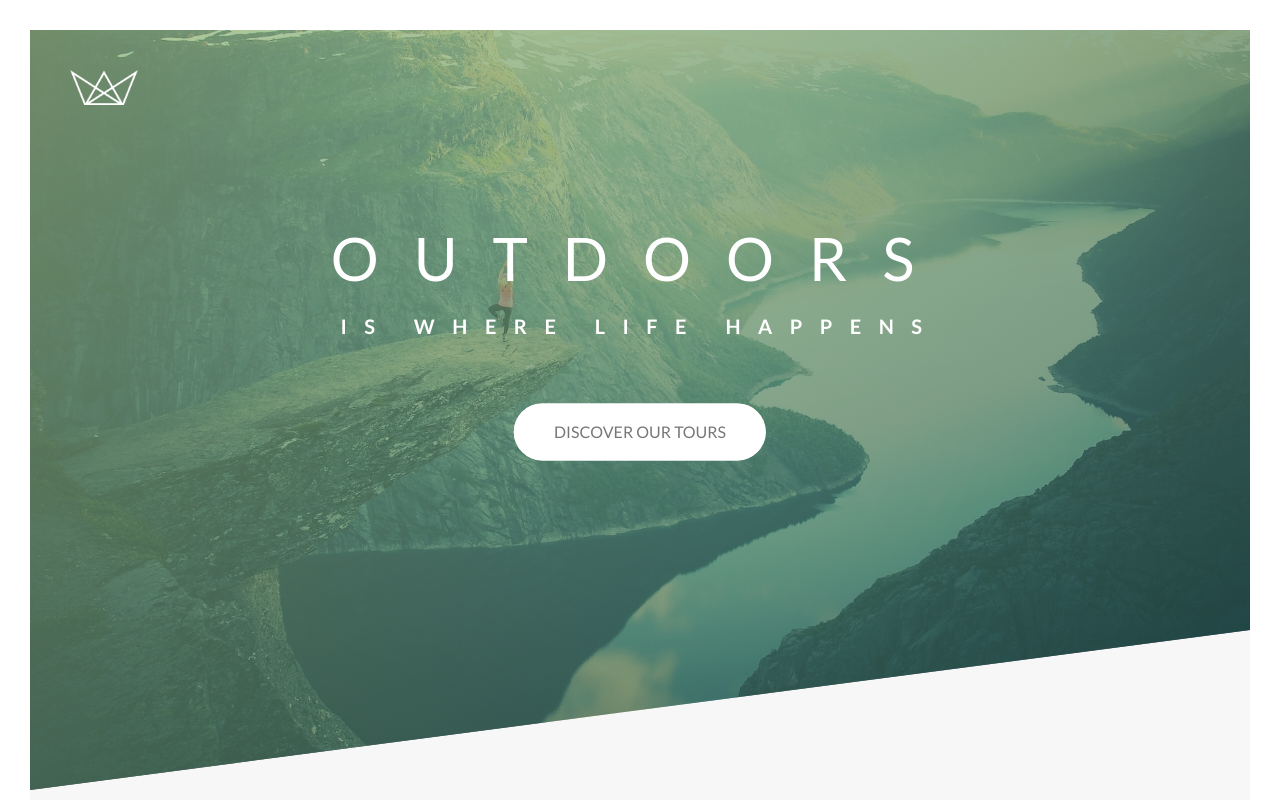
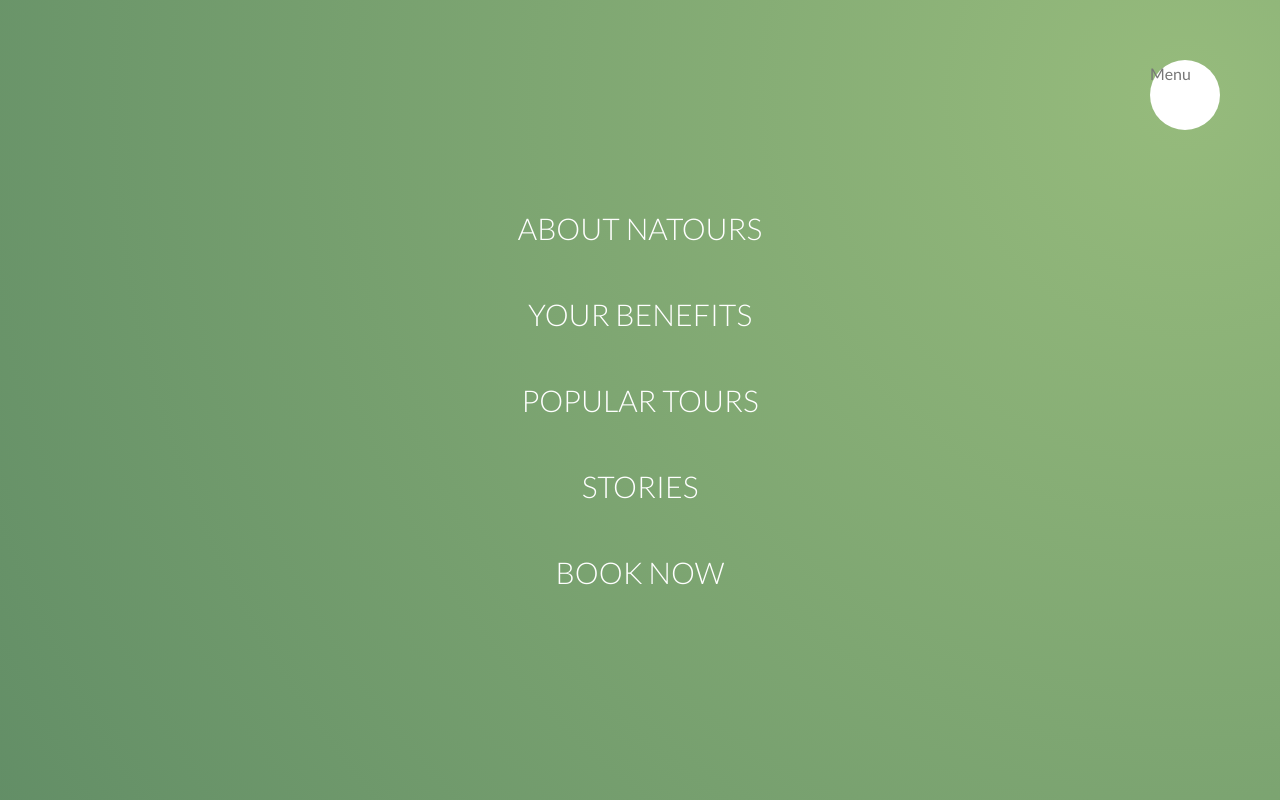
Before and after one commit to oliverlouis/natours, a website: page index.html in a window 1280 px wide. Shown: the top 800 px of the page. Drawn offline with Linux system fonts and the light colour scheme.

Commit message:
implement navigation markup and initial styles

```diff
--- a/index.html
+++ b/index.html
@@ -15,6 +15,23 @@
 </head>
 
 <body>
+    <div class="navigation">
+        <input type="checkbox" class="navigation__checkbox" id="navi-toggle">
+
+        <label for="navi-toggle" class="navigation__button">Menu</label>
+
+        <div class="navigation__background">&nbsp;</div>
+
+        <nav class="navigation__nav">
+            <ul class="navigation__list">
+                <li class="navigation__item"><a href="#" class="navigation__link">About Natours</a></li>
+                <li class="navigation__item"><a href="#" class="navigation__link">Your benefits</a></li>
+                <li class="navigation__item"><a href="#" class="navigation__link">Popular tours</a></li>
+                <li class="navigation__item"><a href="#" class="navigation__link">Stories</a></li>
+                <li class="navigation__item"><a href="#" class="navigation__link">Book now</a></li>
+            </ul>
+        </nav>
+    </div>
     <header class="header">
         <div class="header__logo-box">
             <img src="./img/logo-white.png" alt="logo" class="header__logo">
--- a/sass/abstracts/_mixins.scss
+++ b/sass/abstracts/_mixins.scss
@@ -5,3 +5,10 @@
 		clear: both;
 	}
 }
+
+@mixin centerHorizontalandVertical {
+	position: absolute;
+	top: 50%;
+	left: 50%;
+	transform: translate(-50%, -50%);
+}
--- /dev/null
+++ b/sass/layout/_navigation.scss
@@ -0,0 +1,71 @@
+.navigation {
+	&__checkbox {
+		display: none;
+	}
+
+	&__button {
+		background-color: $color-white;
+		height: 7rem;
+		width: 7rem;
+		position: fixed;
+		top: 6rem;
+		right: 6rem;
+		border-radius: 50%;
+		z-index: 2000;
+	}
+
+	&__background {
+		height: 6rem;
+		width: 6rem;
+		border-radius: 50%;
+		position: fixed;
+		top: 6.5rem;
+		right: 6.5rem;
+		background-image: radial-gradient($primary-color, $primary-color-dark);
+		z-index: 1000;
+
+		transform: scale(80);
+	}
+
+	&__nav {
+		width: 100%;
+		height: 100vh;
+		position: fixed;
+		top: 0;
+		right: 0;
+		z-index: 1500;
+	}
+
+	&__list {
+		@include centerHorizontalandVertical;
+		list-style: none;
+		text-align: center;
+	}
+
+	&__item {
+		margin: 1.5rem;
+	}
+
+	&__link {
+		&:link,
+		&:visited {
+			display: inline-block;
+			font-size: 3rem;
+			font-weight: 300;
+			padding: 1rem 2rem;
+			color: $color-white;
+			text-decoration: none;
+			text-transform: uppercase;
+			background-image: linear-gradient(120deg, transparent 0%, transparent 50%, $color-white 50%);
+			background-size: 230%;
+			transition: all 0.3s;
+		}
+
+		&:hover,
+		&:active {
+			background-position: 100%;
+			color: $primary-color-dark;
+			transform: translateX(1rem);
+		}
+	}
+}
--- a/sass/main.scss
+++ b/sass/main.scss
@@ -18,5 +18,6 @@
 @import 'layout/header';
 @import 'layout/grid';
 @import 'layout/footer';
+@import 'layout/navigation';
 
 @import 'pages/home';
```
Also changed, not shown: css/style.css.
